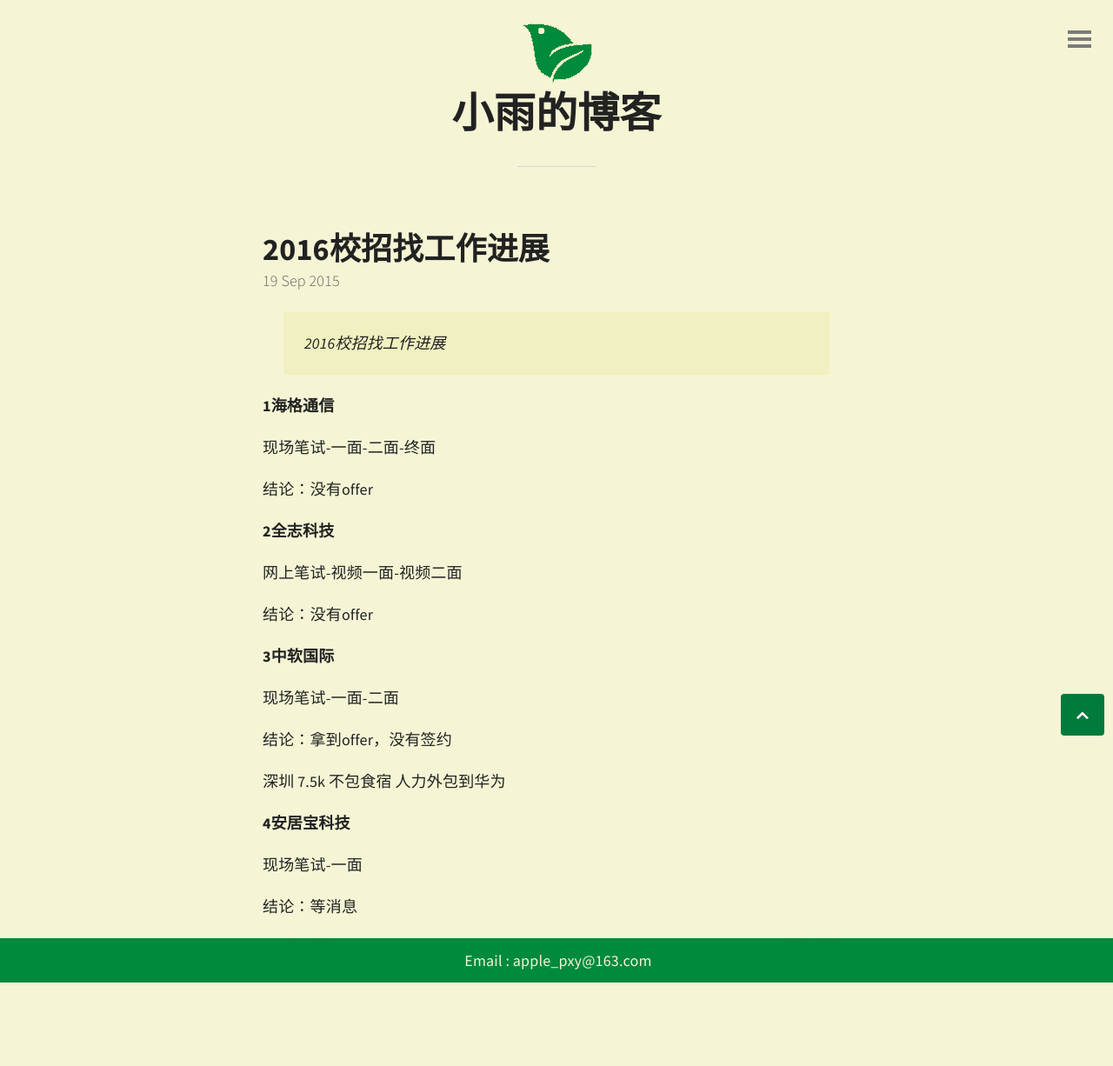
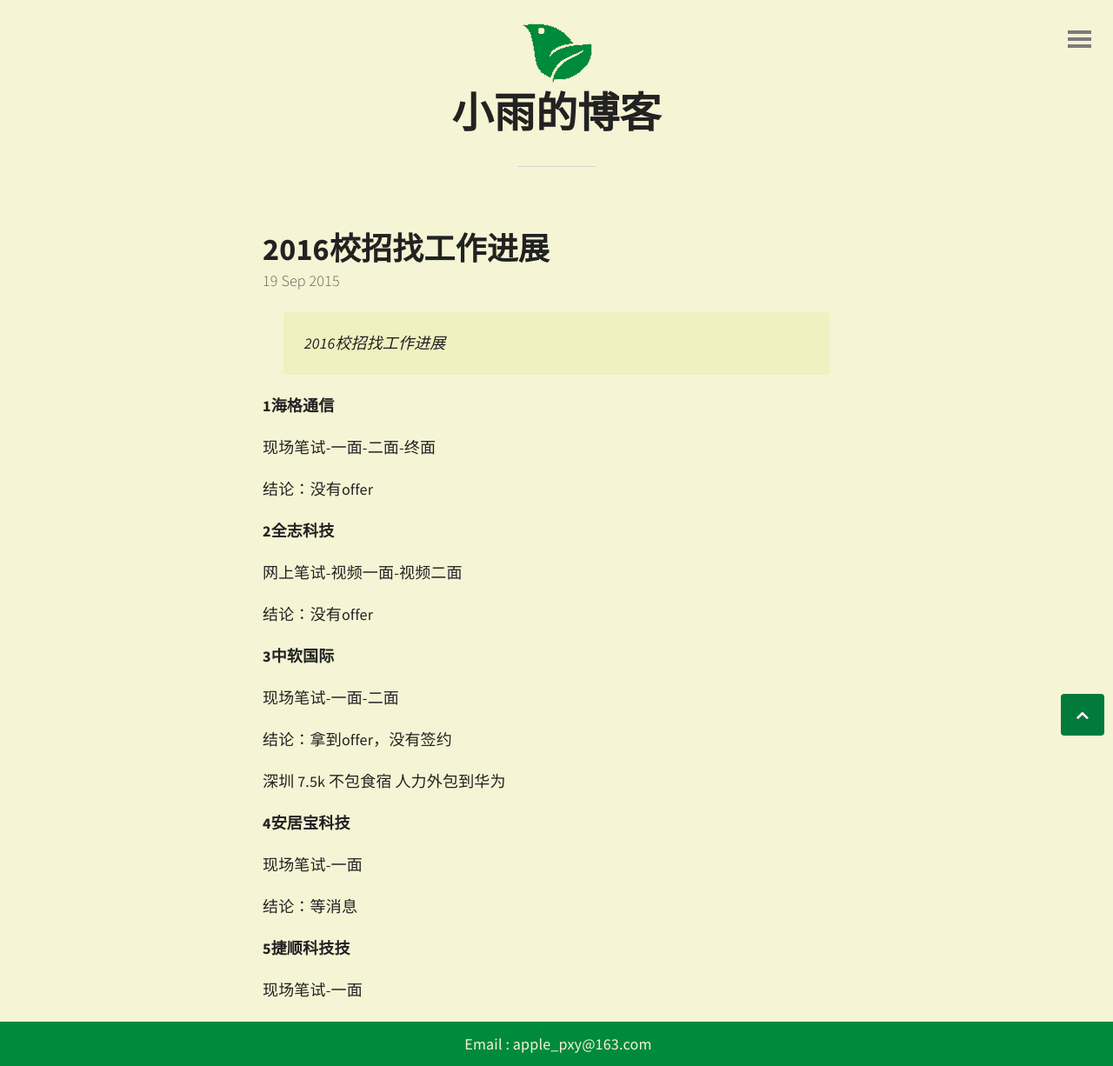
Before and after one commit to xiaoyu33/xiaoyu33.github.io, a Jekyll site: the page built from _posts/2015-09-19-2016校招找工作进展.md, in a window 1280 px wide. Shown: the whole page at 87% size. Built offline with Jekyll 4.4.1, drawn with Linux system fonts in a browser that asks for light colours; comment, search, counter and statistics services are not loaded; before the commit the page ends 1130 px from its top, so only the background shows below that.

Commit message:
Update 2015-09-19-2016校招找工作进展.md

```diff
--- a/_posts/2015-09-19-2016校招找工作进展.md
+++ b/_posts/2015-09-19-2016校招找工作进展.md
@@ -29,3 +29,7 @@
   现场笔试-一面
 
   结论：等消息
+
+  **5捷顺科技技**
+
+  现场笔试-一面
```
